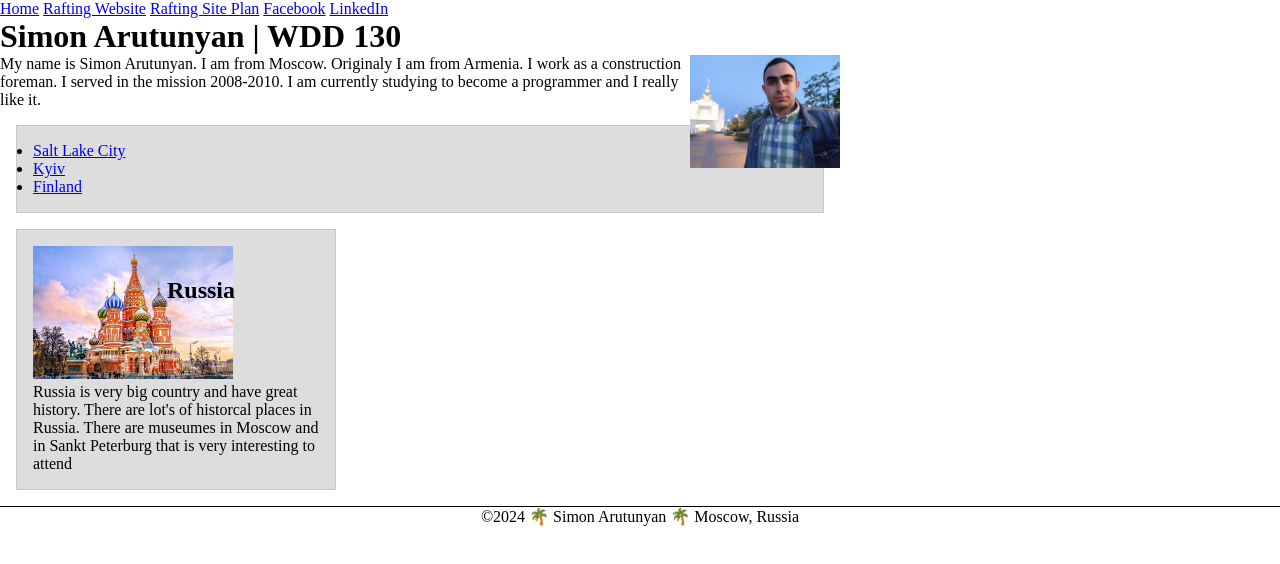
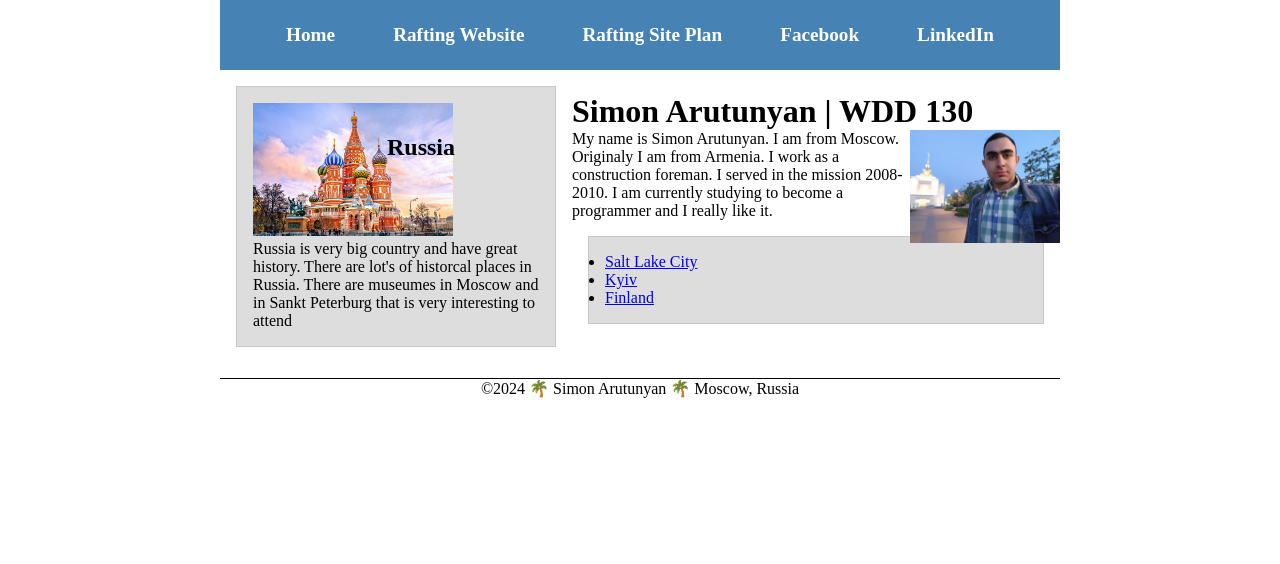
Before and after one commit to SimonArutunyan/wdd130, a plain HTML site: page index.html in a window 1280 px wide. Drawn offline with Linux system fonts and the light colour scheme.

Commit message:
Update home page

```diff
--- a/index.html
+++ b/index.html
@@ -20,6 +20,7 @@
       <a href="https://linkedin.com" target="_blank">LinkedIn</a>
     </nav>
   </header>
+  <div class="grid">
     <main>
 
       <h1>Simon Arutunyan | WDD 130</h1>
@@ -35,7 +36,6 @@
           <li><a href="https://www.churchofjesuschrist.org/temples/details/kyiv-ukraine-temple?lang=eng" target="
             ">Finland</a> </li>
           </ul>
-
     </main>
     <aside class="box">
       <h2>Russia</h2>
@@ -43,6 +43,7 @@
       <p>Russia is very big country and have great history. There are lot's of historcal places in Russia. There are
         museumes in Moscow and in Sankt Peterburg that is very interesting to attend</p>
     </aside>
+  </div>
   <footer>
     <p>&copy;2024 🌴 Simon Arutunyan 🌴 Moscow, Russia</p>
   </footer>
--- a/styles/styles.css
+++ b/styles/styles.css
@@ -4,8 +4,9 @@
     box-sizing: border-box;
 }
 
-main {
+header, footer, .grid {
     max-width: 840px;
+    margin: 0 auto;
 }
 
 main img {
@@ -49,3 +50,36 @@ footer {
     background-color: #ddd;
     color: #000;
 }
+
+nav {
+    background-color: steelblue;
+    padding: 1rem;
+    display: flex;
+    justify-content: space-evenly;
+    align-items: center;
+}
+
+nav a {
+    display: block;
+    padding: 0.5rem;
+    text-decoration: none;
+    font-size: 1.2rem;
+    font-weight: 700;
+    color: #fff; /*shorthand for white */
+}
+
+.grid {
+    display: grid;
+    align-items: center;
+}
+
+main {
+    grid-column: 2/3;
+}
+
+aside {
+    width: 20rem;
+    position: relative;
+    grid-column: 1/2;
+    grid-row: 1/2;
+}
```
Lines whose indentation alone changed are shown as unchanged.
